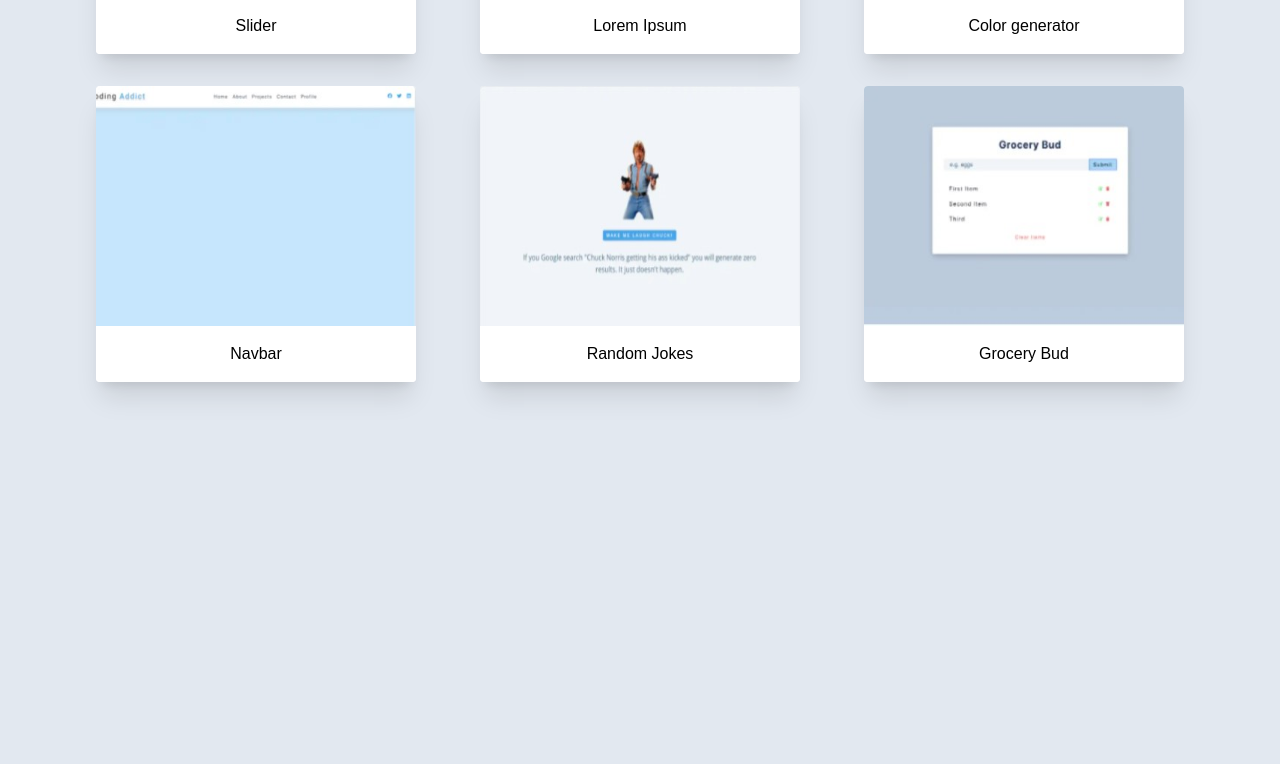
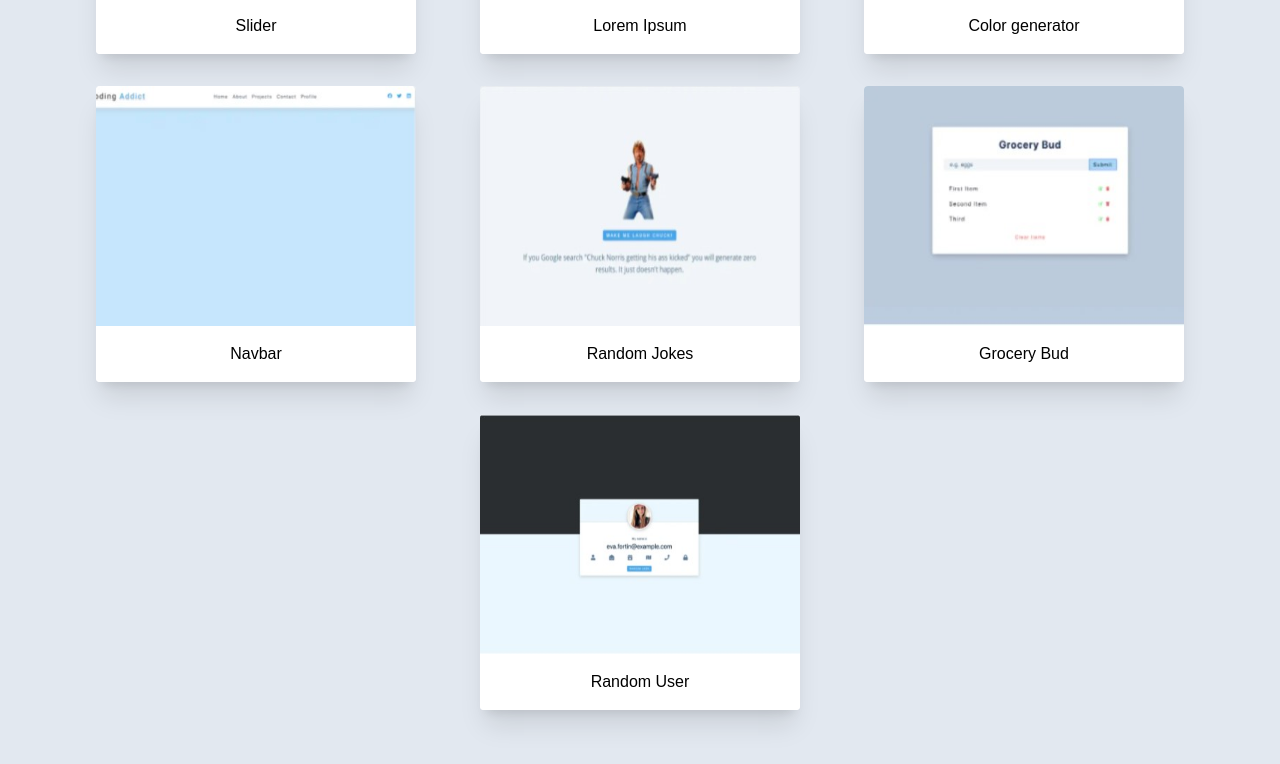
Before and after one commit to evtimlyonov/Projects, a React (Create React App) app: page / in a window 1280 px wide. Shown: the part 1630-2394 px from the top of the page. Before the commit the page ends 2156 px from the top, so only its background shows below. Built offline with nearby package versions, Linux system fonts and the light colour scheme.

Commit message:
Added random user project

```diff
--- a/src/components/BasicProjects.tsx
+++ b/src/components/BasicProjects.tsx
@@ -71,6 +71,12 @@ const data = [
     img: './images/12.jpg',
     link: 'https://demo-grocery-bud-project.netlify.app/',
   },
+  {
+    id: 13,
+    name: 'Random User',
+    img: './images/13.jpg',
+    link: 'https://demo-random-user.netlify.app/',
+  },
 ];
 
 export const BasicProjects = () => {
```
Also changed, not shown: public/images/13.jpg (added).
